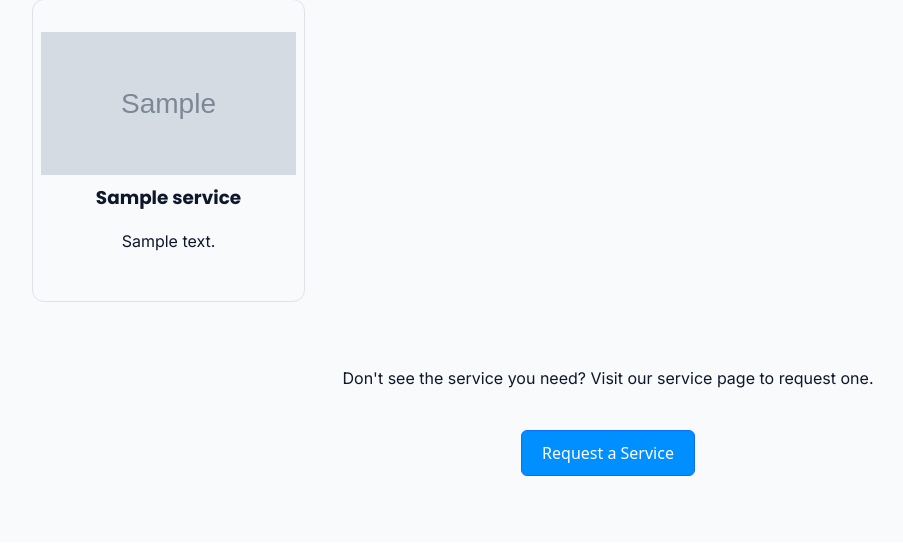
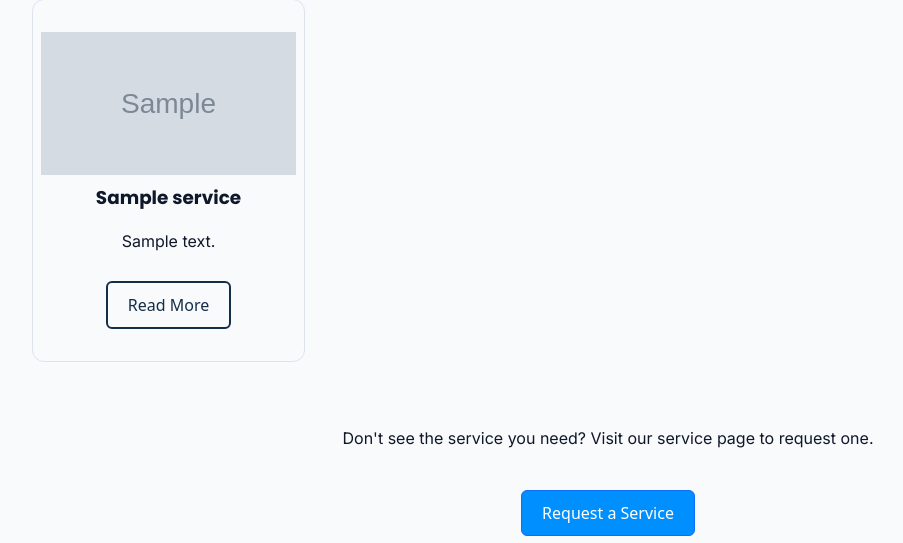
Before and after one commit to vanlandinghamanderson/Restoration-Company-Website, a Django app: page / in a window 1280 px wide. Shown: the part 1039-1582 px from the top of the page, without its empty margins (32-935 px from the left). Run offline with Django 5.2, Linux system fonts and the light colour scheme; tables that the repository leaves empty hold one stand-in row (values such as "Sample post"); grey boxes marked "Sample" are stand-in pictures.

Commit message:
Button installed on the service card

```diff
--- a/static/core/css/styles.css
+++ b/static/core/css/styles.css
@@ -95,6 +95,17 @@ aside {
     font-weight: bold;
     text-shadow: 0 0 1px #ffffff;
     transition: transform 1s ease-out;
+}
+
+.btn--outline {
+    background: transparent;
+    color: var(--color-primary);
+    border: 2px solid var(--color-primary);
+}
+
+.btn--outline:hover {
+    background: var(--color-primary);
+    color: #fff;
 }
 
 /*---------- THE NAVIGATION BAR ----------*/
@@ -452,13 +463,6 @@ section {
     color: #008FFF;
     box-shadow: 0 0 25px rgba(255, 255, 255, 0.8), 0 0 50px rgb(255, 255, 255);
     text-shadow: 0 0 15px #008FFF;
-}
-
-/*---------- HOVER EFFECT - SERVICE SECTION ----------*/
-.service-card:hover {
-    transform: scale(1.1);
-    transition: transform .5s ease;
-    box-shadow: 0px 4px 10px rgba(0, 0, 0, 0.8);
 }
 
 /*---------- REQUEST BUTTON - SERVICE PAGE ----------*/
--- a/templates/core/index.html
+++ b/templates/core/index.html
@@ -56,6 +56,7 @@
                 <img src="{{ service.image_card.url }}" alt="{{ service.name }}" class="service-card__image" loading="lazy" width="800" height="450">
                 <h3>{{ service.name }}</h3>
                 <p>{{ service.short_description }}</p>
+                <a href="#" class="btn btn--outline service-card_btn">Read More</a>
             </article>
             {% empty %}
             <p class="empty-state">Services coming soon.</p>
```
